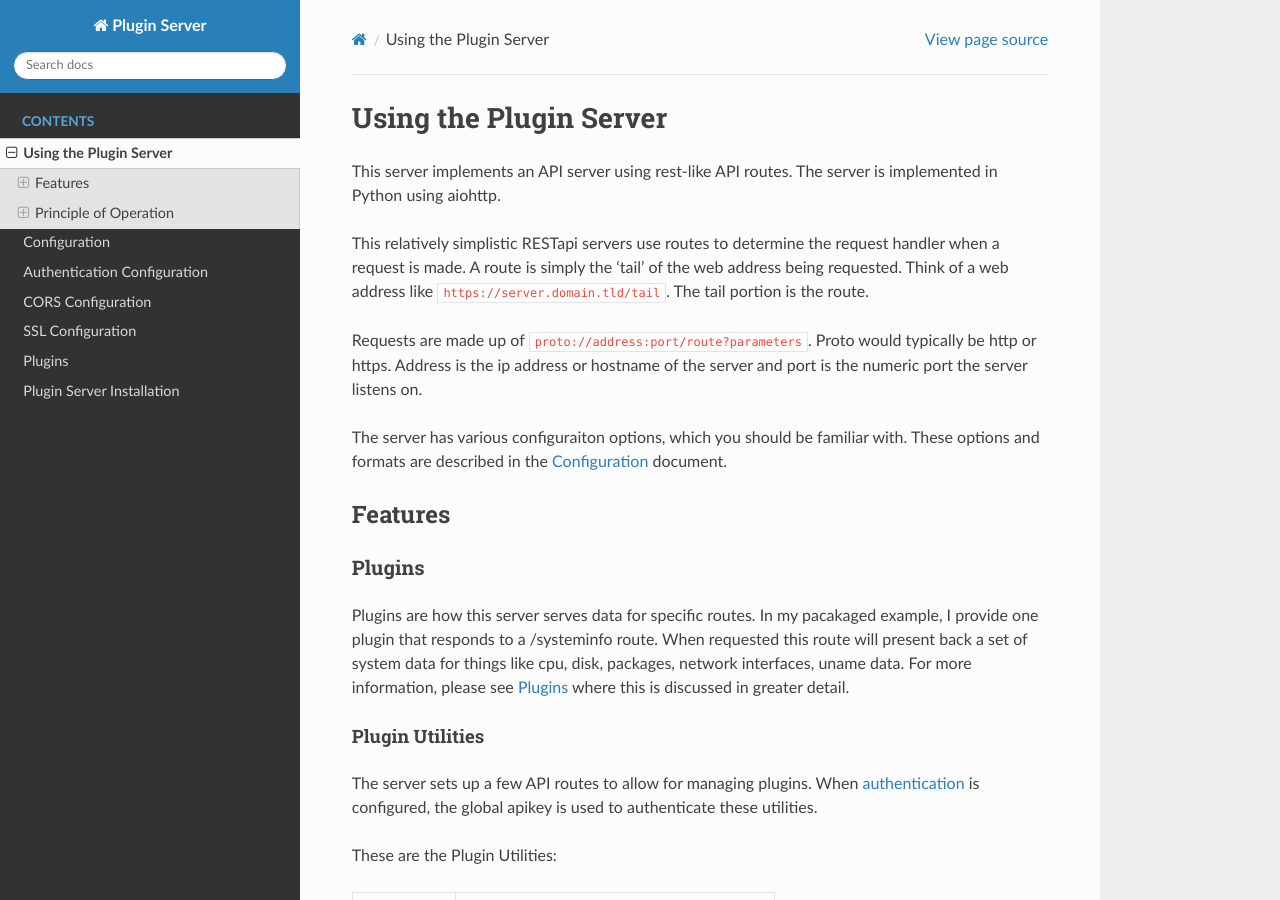
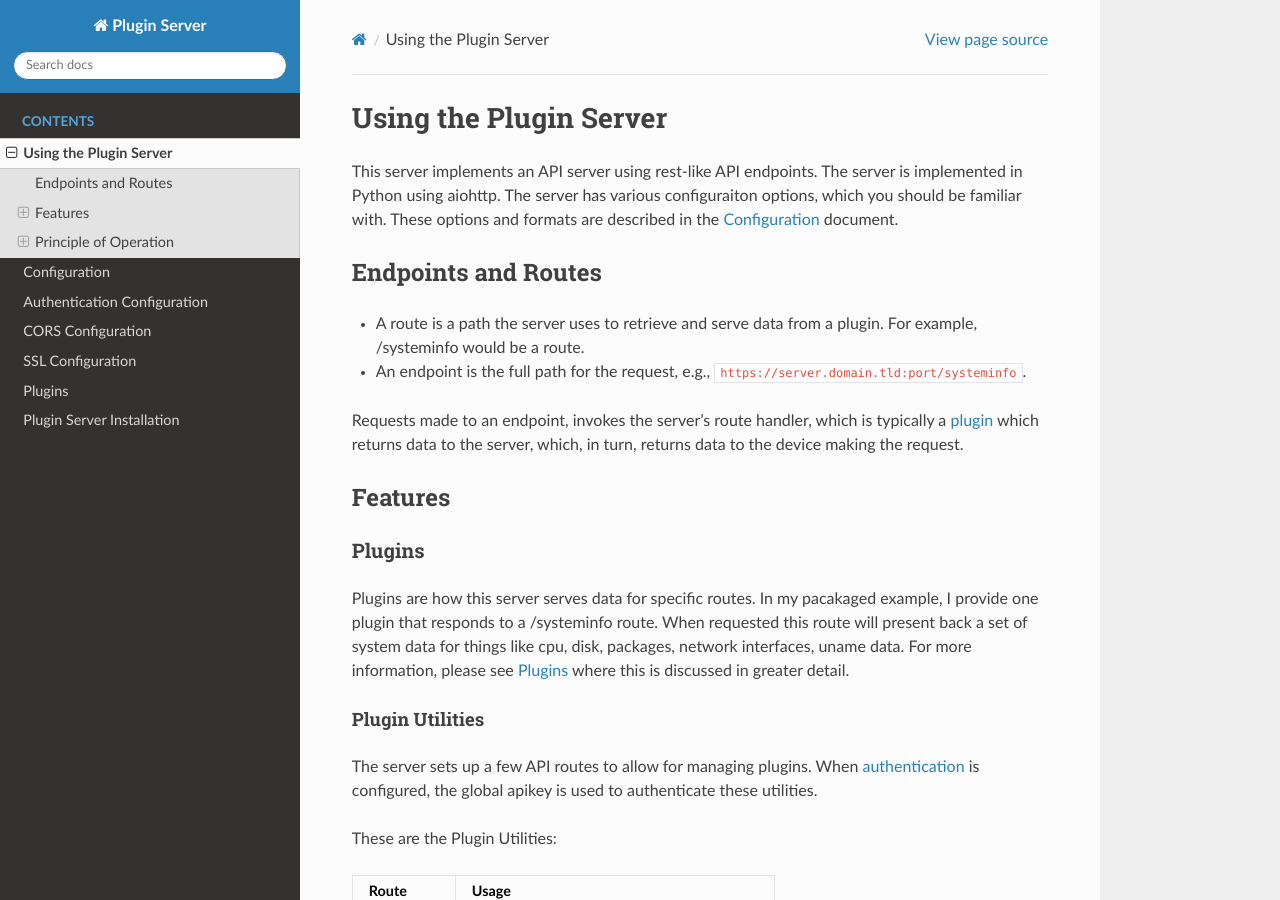
Before and after one commit to nicciniamh/pluginserver, a Sphinx documentation site: the page built from docs/Usage.md, in a window 1280 px wide and 900 px high. Built offline with Sphinx 7.4.7 and the Read the Docs theme 3.1.0, drawn with Linux system fonts in a browser that asks for light colours.

Commit message:
Cleanup - describe difference between routes and endpoint

```diff
--- a/docs/Usage.md
+++ b/docs/Usage.md
@@ -1,13 +1,15 @@
 
 # Using the Plugin Server
 
-This server implements an API server using rest-like API routes. The server is implemented in Python using aiohttp.
+This server implements an API server using rest-like API endpoints. The server is implemented in Python using aiohttp.
+The server has various configuraiton options, which you should be familiar with. These options and formats are described in the [Configuration](Config.md) document.
 
-This relatively simplistic RESTapi servers use routes to determine the request handler when a request is made. A route is simply the 'tail' of the web address being requested. Think of a web address like `https://server.domain.tld/tail`. The tail portion is the route.
+### Endpoints and Routes
 
-Requests are made up of `proto://address:port/route?parameters`. Proto would typically be http or https. Address is the ip address or hostname of the server and port is the numeric port the server listens on.
+* A route is a path the server uses to retrieve and serve data from a plugin. For example, /systeminfo would be a route.
+* An endpoint is the full path for the request, e.g., `https://server.domain.tld:port/systeminfo`.
 
-The server has various configuraiton options, which you should be familiar with. These options and formats are described in the [Configuration](Config.md) document.
+Requests made to an endpoint, invokes the server's route handler, which is typically a [plugin](Plugins.md) which returns data to the server, which, in turn, returns data to the device making the request.
 
 ## Features
 
```
